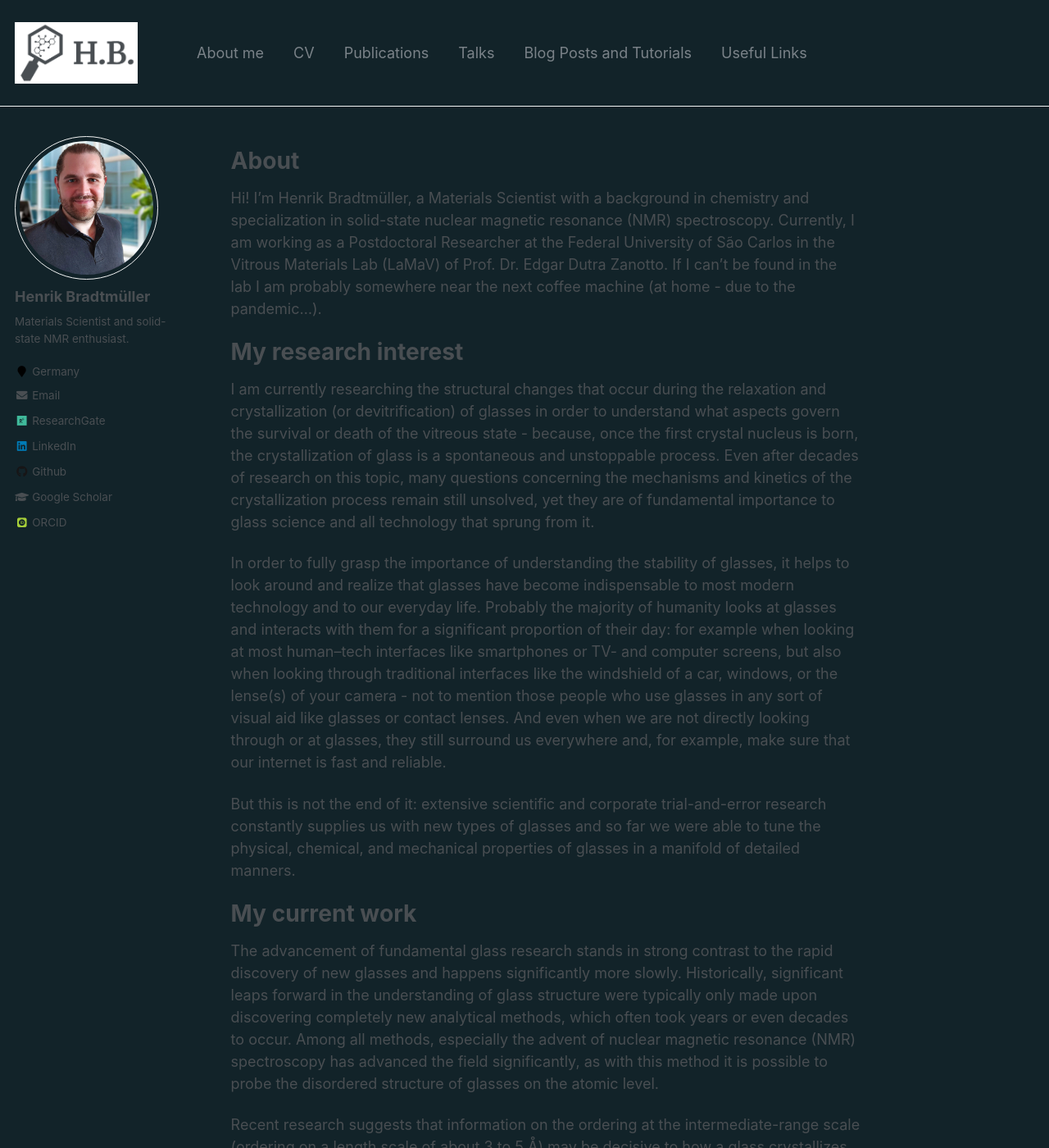
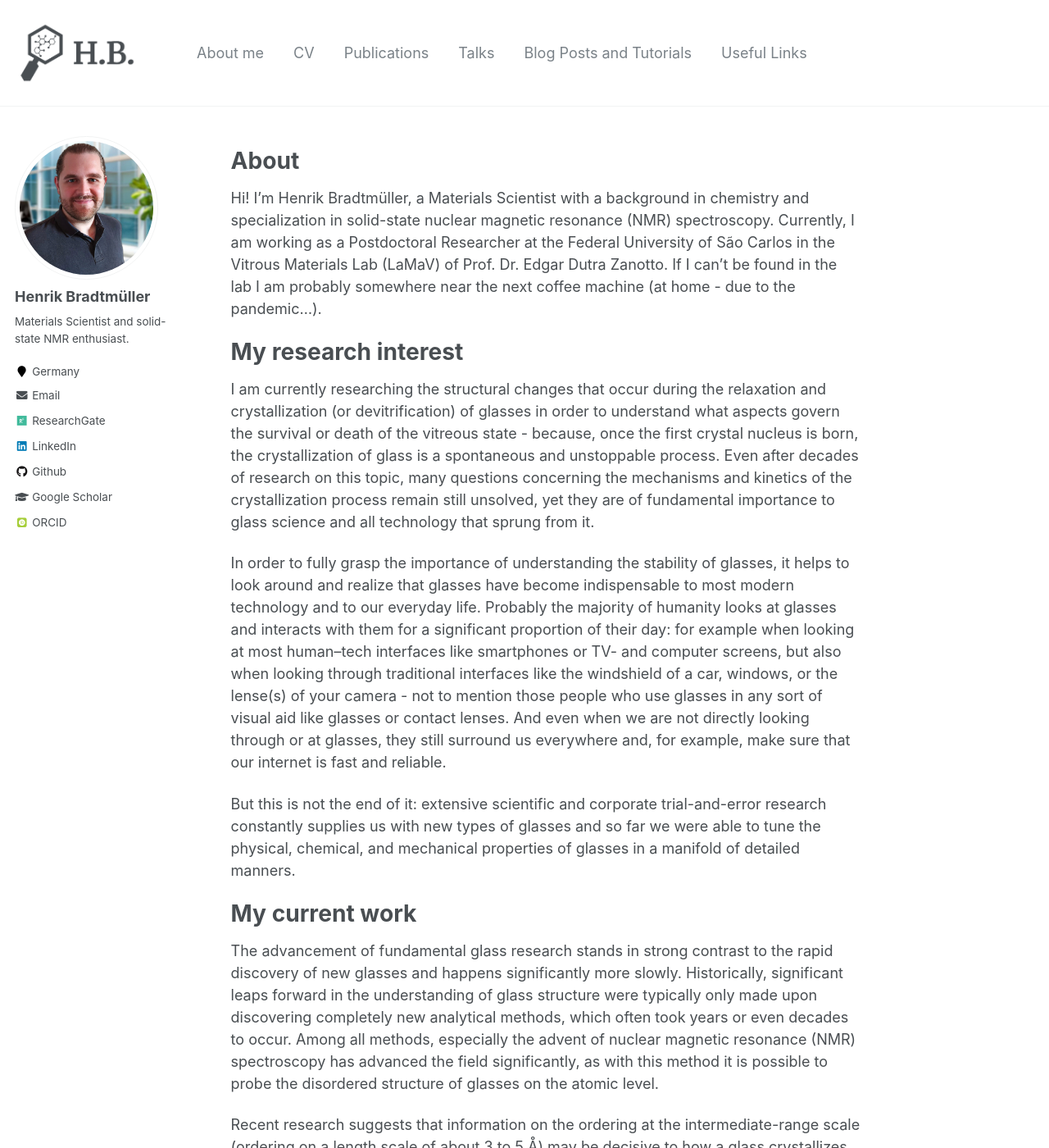
Before and after one commit to hbrmn/hbrmn.github.io, a Jekyll site: the page built from _pages/about.md, in a window 1280 px wide and 1400 px high. Shown: the whole window at 82% size. Built offline with Jekyll 4.4.1, drawn with Linux system fonts in a browser that asks for light colours; some web fonts are replaced.

Commit message:
Undo color changes

```diff
--- a/_sass/_base.scss
+++ b/_sass/_base.scss
@@ -12,7 +12,6 @@ body {
   padding: 0;
   padding-bottom: 9em;
   color: $text-color;
-  background-color: #122329;
   font-family: $global-font-family;
   line-height: 1.5;
 
--- a/_sass/_variables.scss
+++ b/_sass/_variables.scss
@@ -53,8 +53,8 @@ $darker-gray                : mix(#000, $gray, 60%);
 $light-gray                 : mix(#fff, $gray, 50%);
 $lighter-gray               : mix(#fff, $gray, 90%);
 
-$body-color                 : #182e37;
-$background-color           : #122329;
+$body-color                 : #fff;
+$background-color           : #fff;
 $code-background-color      : #fafafa;
 $code-background-color-dark : $light-gray;
 $text-color                 : $dark-gray;
```
